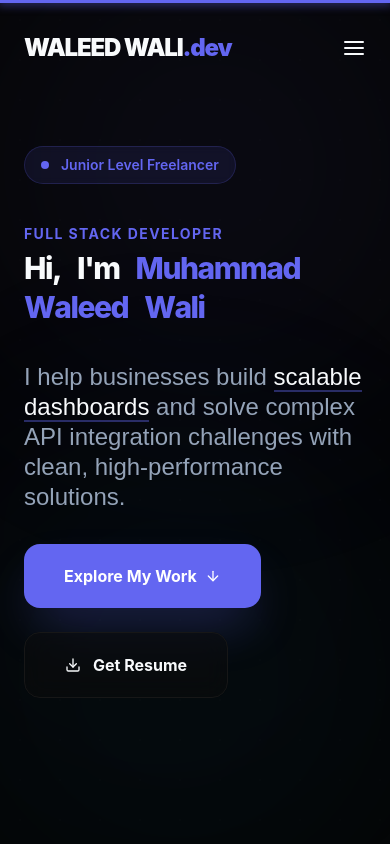
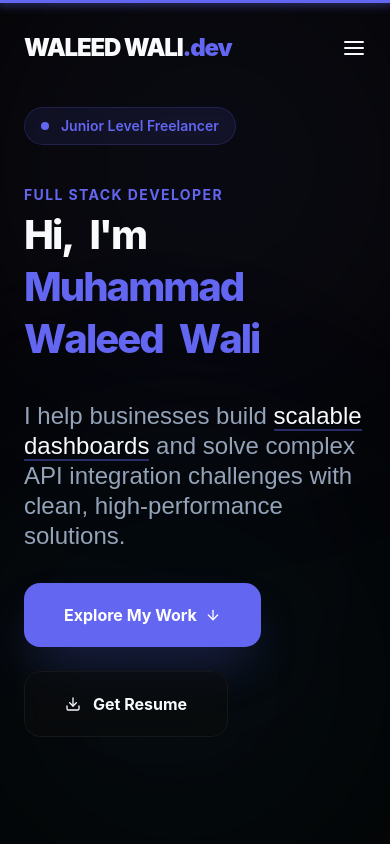
Before and after one commit to waleed-wali/react-portfolio, a React (Vite) app: page / in a window 390 px wide. Shown: the top 844 px of the page. Built offline with nearby package versions, Linux system fonts and the light colour scheme.

Commit message:
style: optimize responsiveness using clamp() and normalize base scaling

```diff
--- a/src/App.tsx
+++ b/src/App.tsx
@@ -1,3 +1,4 @@
+import { useEffect } from 'react';
 import { motion, useScroll, useSpring } from 'framer-motion';
 import { Navbar } from './components/Navbar';
 import { Hero } from './sections/Hero';
@@ -17,6 +18,16 @@ function App() {
     damping: 30,
     restDelta: 0.001
   });
+
+  useEffect(() => {
+    if ('scrollRestoration' in window.history) {
+      window.history.scrollRestoration = 'manual';
+    }
+    window.scrollTo(0, 0);
+    // Backup for some browsers or slow renders
+    const timer = setTimeout(() => window.scrollTo(0, 0), 100);
+    return () => clearTimeout(timer);
+  }, []);
 
   return (
     <div className="relative font-sans text-textMain">
--- a/src/index.css
+++ b/src/index.css
@@ -4,9 +4,15 @@
 
 @import url('https://fonts.googleapis.com/css2?family=Inter:wght@300;400;500;600;700&family=Outfit:wght@300;400;500;600;700;800&display=swap');
 
+html {
+  font-size: 16px;
+  -webkit-text-size-adjust: 100%;
+}
+
 @layer base {
   body {
     @apply bg-background text-textMain font-sans antialiased selection:bg-primary/30;
+    line-height: 1.5;
     scroll-behavior: smooth;
     overflow-x: hidden;
   }
--- a/src/sections/Hero.tsx
+++ b/src/sections/Hero.tsx
@@ -33,7 +33,10 @@ export function Hero() {
             Full Stack Developer
           </motion.p>
 
-          <h1 className="text-3xl sm:text-5xl md:text-6xl lg:text-7xl font-extrabold tracking-tighter text-textMain leading-[1.1] font-display">
+          <h1
+            className="font-extrabold tracking-tighter text-textMain leading-[1.1] font-display"
+            style={{ fontSize: 'clamp(2.5rem, 8vw, 4.5rem)' }}
+          >
             {name.split(" ").map((word, i) => (
               <span
                 key={i}
```
